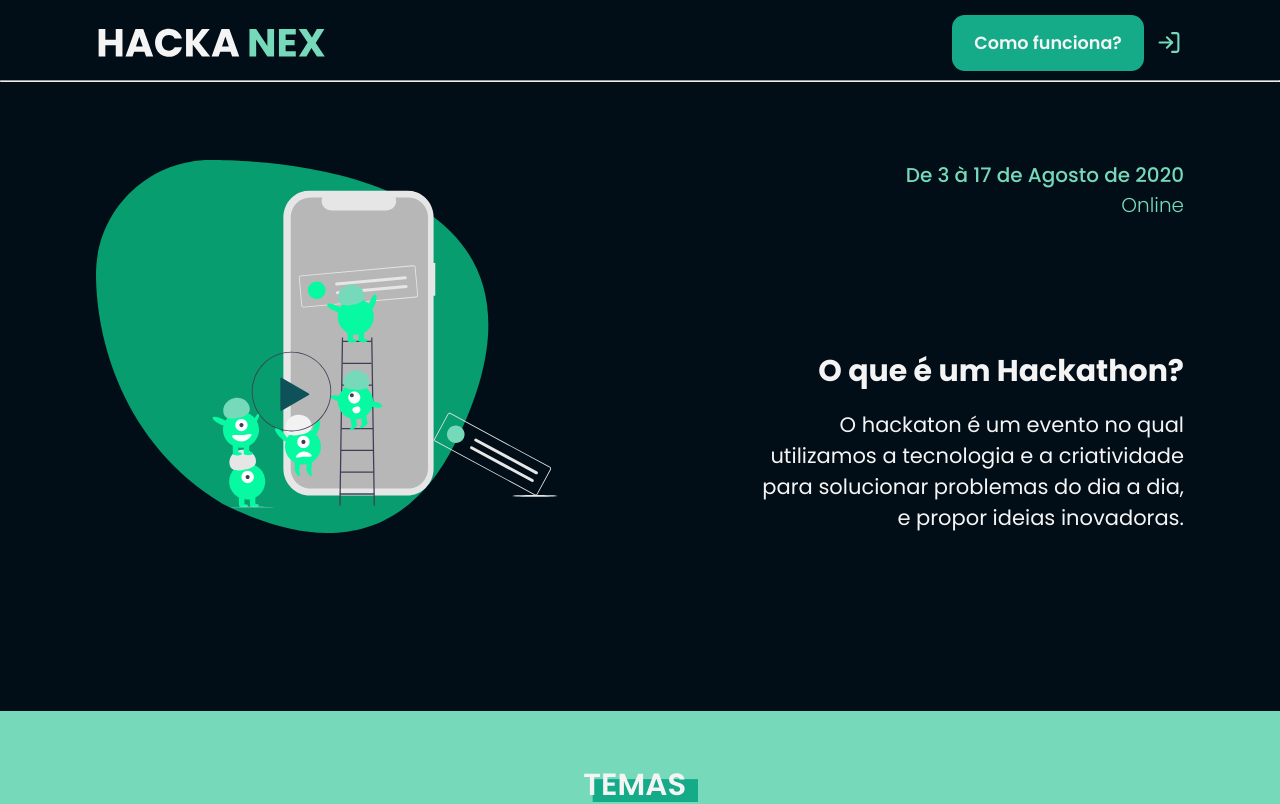
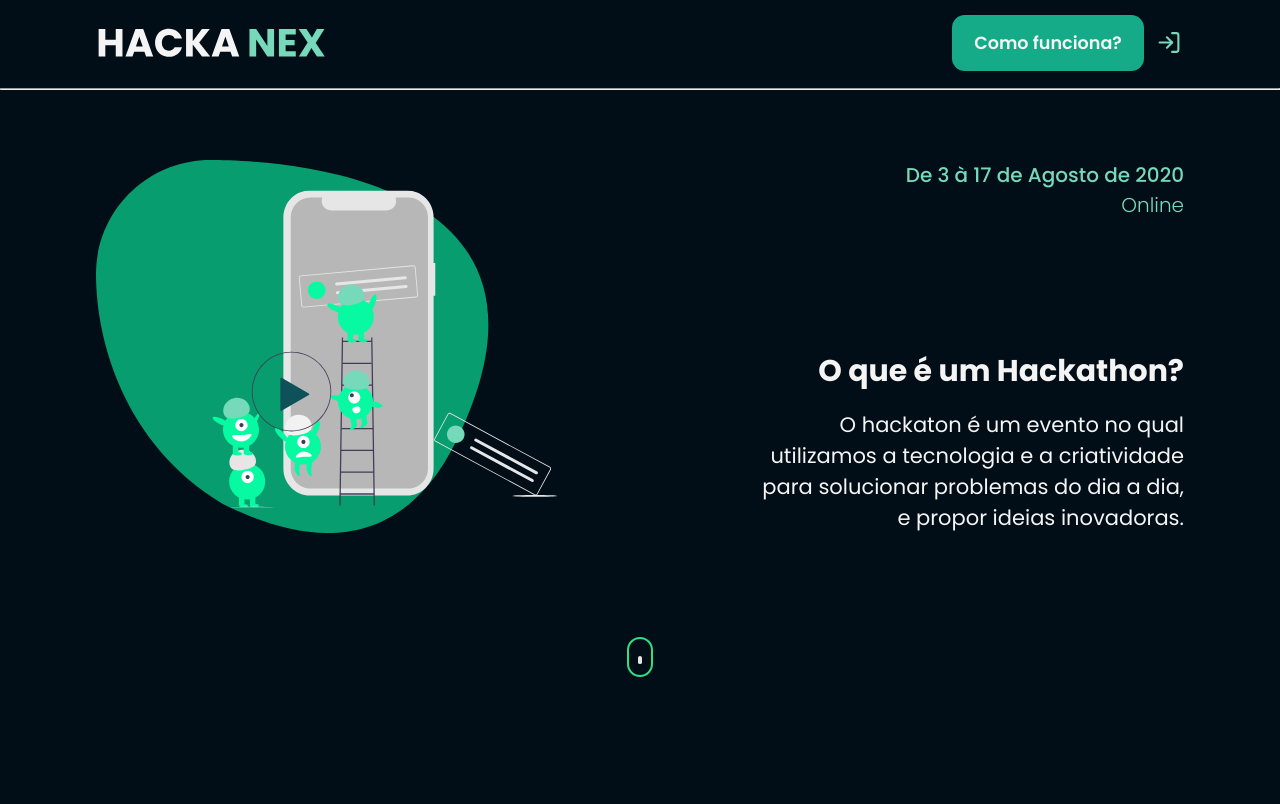
Before and after one commit to guilhermeabell/NexHackathon-1-edition, a React (Create React App) app: page / in a window 1280 px wide. Shown: the top 804 px of the page. Built offline with nearby package versions, Linux system fonts and the light colour scheme; the HTML template or start-up script is replaced by a standard one.

Commit message:
Update Texts: Section1

```diff
--- a/src/Pages/public_access/home_public/components/AboutSection/styles.css
+++ b/src/Pages/public_access/home_public/components/AboutSection/styles.css
@@ -95,4 +95,8 @@
     flex-direction: column;
     align-items: center;
   }
+
+  .homePublic-section4 .section4-content .section4-about-items .section4-about-item .section4-item-description {
+    font-size: 2.1vh;
+  }
 }
--- a/src/Pages/public_access/home_public/components/HeaderComponent/styles.css
+++ b/src/Pages/public_access/home_public/components/HeaderComponent/styles.css
@@ -12,7 +12,7 @@
 .header-line {
   width: 100%;
   position: absolute;
-  top: 10vh;
+  top: 11%;
 }
 
 .homePublic-header .header-content {
@@ -86,4 +86,10 @@
   .homePublic-header  .header-content .header-links a button {
     display: none;
   }
+
+  .header-line {
+    width: 100%;
+    position: absolute;
+    top: 10%;
+  }
 }
--- a/src/Pages/public_access/home_public/components/InfoSection/index.tsx
+++ b/src/Pages/public_access/home_public/components/InfoSection/index.tsx
@@ -7,6 +7,7 @@ import './styles.css'
 
 const InfoSectionComponent = () => {
     return (
+        <>
         <div className="homePublic-section1">
             <div className="section1-content">
                 <img src={Illustration} />
@@ -24,6 +25,13 @@ const InfoSectionComponent = () => {
                 </div>
             </div>
         </div>
+
+        <div className="moving-mouse-holder">
+            <div className="mouse">
+            <div className="mouse-button">&nbsp;</div>
+            </div>
+        </div>
+    </>
     )
 }
 
--- a/src/Pages/public_access/home_public/components/InfoSection/styles.css
+++ b/src/Pages/public_access/home_public/components/InfoSection/styles.css
@@ -1,5 +1,6 @@
 .homePublic-section1 {
   margin-top: 20vh;
+  margin-bottom: 13vh;
   display: flex;
   justify-content: center;
 }
@@ -57,6 +58,40 @@
   text-align: right;
 }
 
+.moving-mouse-holder {
+  display: flex;
+  margin: auto;
+  width: 100%;
+  justify-content: center;
+}
+
+.moving-mouse-holder .mouse {
+  width: 26px;
+  height: 40px;
+  position: relative;
+  right: 0;
+  border-radius: 18px;
+  border: 2px solid var(--tertiary-color);
+}
+
+.moving-mouse-holder .mouse-button {
+  background-color: var(--quaternary-color);
+  width: 4px;
+  height: 10px;
+  border-radius: 2px;
+  position: absolute;
+  top: 10px;
+  left: 50%;
+  margin: 0 0 0 -2px;
+  animation: mouse-scroll 1s infinite alternate;
+}
+
+@keyframes mouse-scroll {
+  to {
+    transform: translate(0, 6px) scale(1, 0.8);
+  }
+}
+
 @media (max-width: 900px) {
   .homePublic-section1 .section1-content {
     width: 100%;
```
